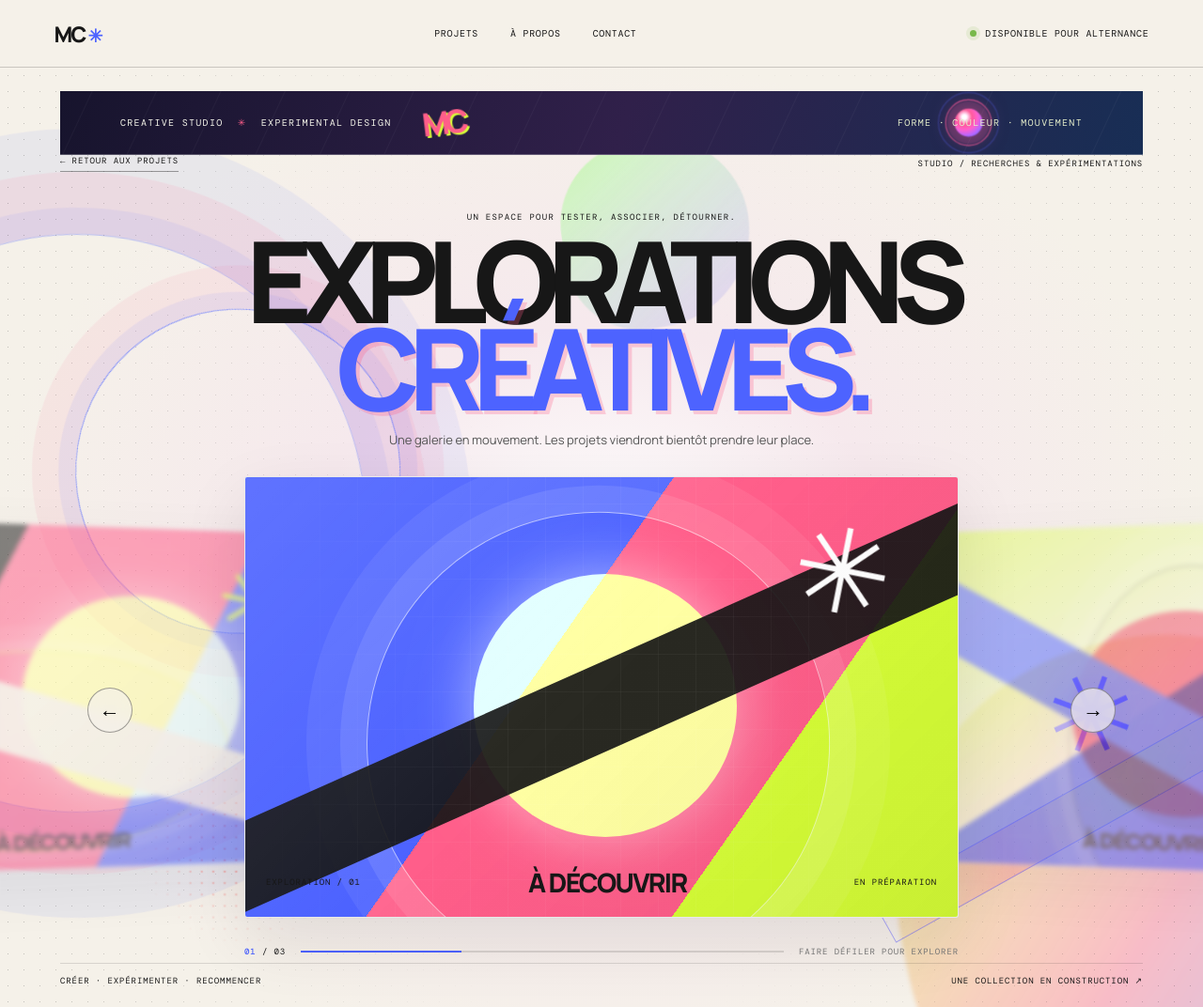
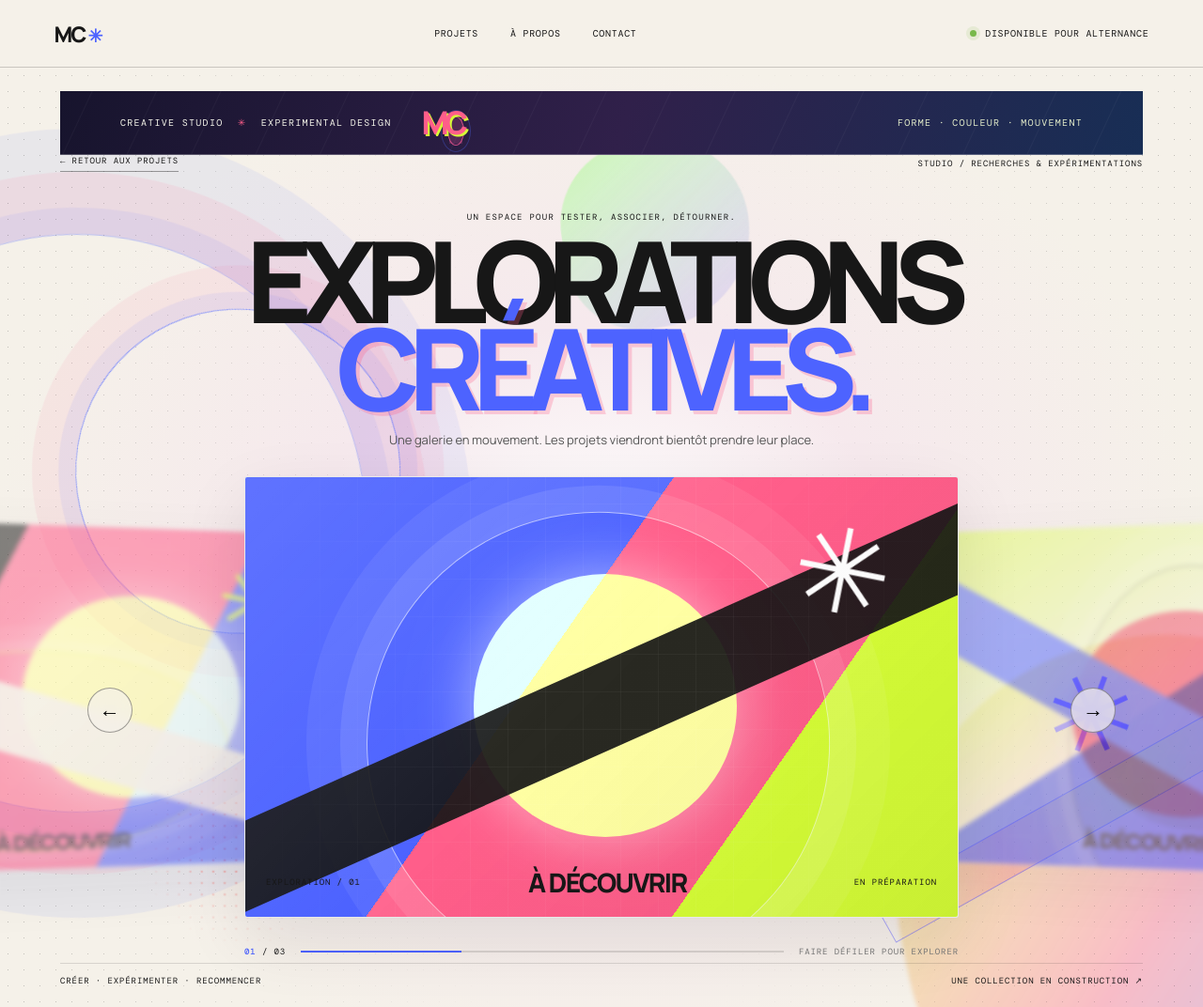
Before and after one commit to marie04caboche-source/portfolio, a Jekyll site: the page built from _projects/projets-creatifs.md, in a window 1280 px wide and 1072 px high. Shown: the whole window at 94% size. Built offline with Jekyll 4.4.1, drawn with Linux system fonts in a browser that asks for light colours.

Commit message:
Group MC monogram and animated sun in shared project banner

```diff
--- a/_layouts/project.html
+++ b/_layouts/project.html
@@ -32,8 +32,7 @@ layout: default
   <section class="creative-gallery" aria-label="Galerie des explorations créatives">
     <div class="project-signature-band signature-gallery" aria-label="Signature graphique du projet">
       <span class="signature-band-label">CREATIVE STUDIO <i>✳</i> EXPERIMENTAL DESIGN</span>
-      <strong class="signature-monogram" aria-label="MC">MC</strong>
-      <span class="signature-sun" aria-hidden="true"><i></i></span>
+      <span class="signature-mark"><strong class="signature-monogram" aria-label="MC">MC</strong><span class="signature-sun" aria-hidden="true"><i></i></span></span>
       <span class="signature-band-index">FORME · COULEUR · MOUVEMENT</span>
     </div>
     <div class="creative-gallery-texture" aria-hidden="true"></div>
@@ -79,8 +78,7 @@ layout: default
 <main class="tiam-world">
   <div class="project-signature-band signature-tiam" aria-label="Signature graphique du projet">
     <span class="signature-band-label">TIAM <i>✳</i> BASKETBALL CULTURE</span>
-    <strong class="signature-monogram" aria-label="MC">MC</strong>
-    <span class="signature-sun" aria-hidden="true"><i></i></span>
+    <span class="signature-mark"><strong class="signature-monogram" aria-label="MC">MC</strong><span class="signature-sun" aria-hidden="true"><i></i></span></span>
     <span class="signature-band-index">18e / 19e ÉDITIONS</span>
   </div>
   <div class="tiam-noise" aria-hidden="true"></div>
```
